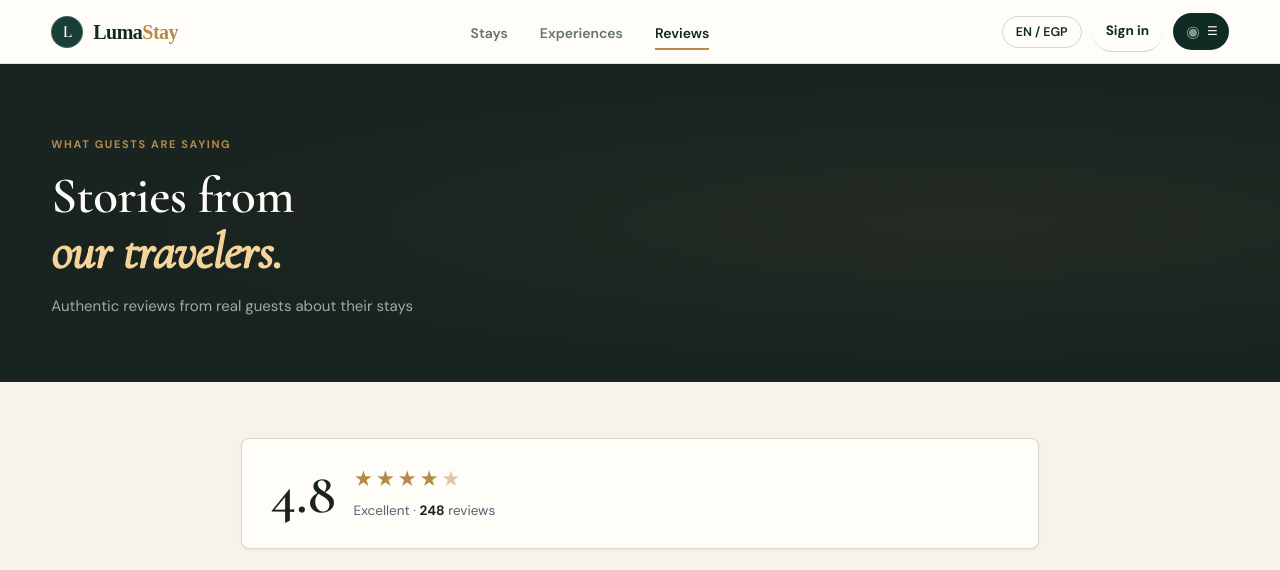
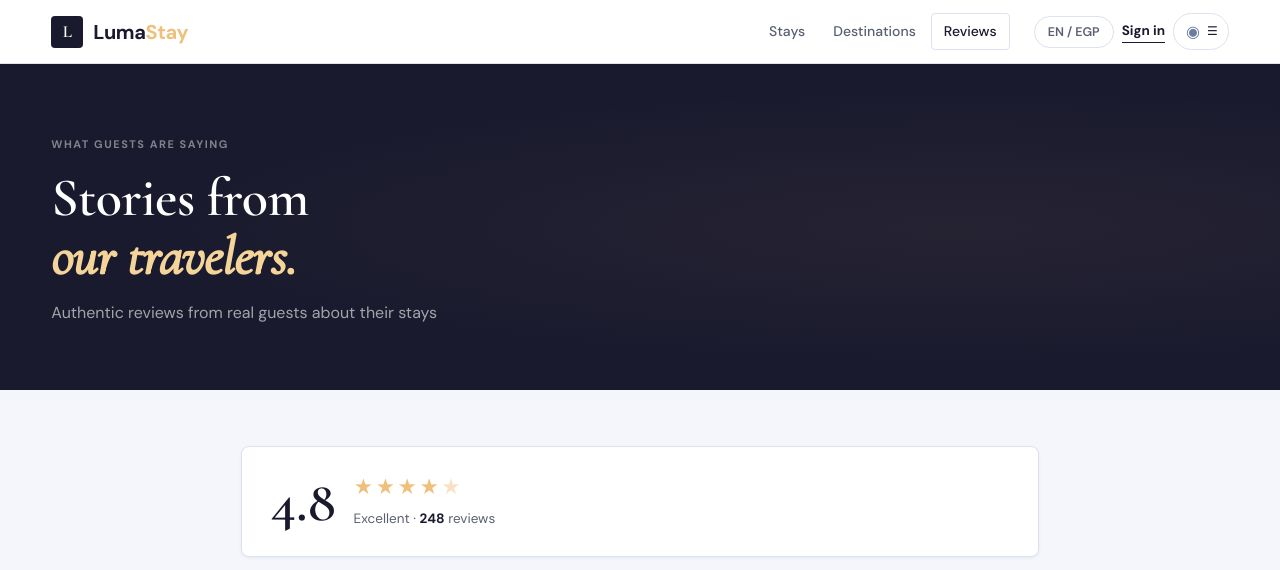
Before and after one commit to dimyanaehab/Hotel-Reservation-System, a plain HTML site: page frontend/reviews.html in a window 1280 px wide. Shown: the top 570 px of the page. Drawn offline with nearby package versions, Linux system fonts and the light colour scheme; no server answers.

Commit message:
style(frontend): align customer pages with shared theme

```diff
--- a/frontend/css/reviews.css
+++ b/frontend/css/reviews.css
@@ -37,7 +37,7 @@
 }
 .page-hero h1 {
   font-family: 'Cormorant Garamond', 'Playfair Display', Georgia, serif;
-  font-size: clamp(2.2rem, 5vw, 3.4rem);
+  font-size: clamp(2.2rem, 5vw, 3.6rem);
   font-weight: 600;
   color: var(--white);
   letter-spacing: -.5px;
@@ -46,7 +46,7 @@
 }
 .page-hero h1 em { color: var(--gold-2); font-style: italic; }
 .hero-subtitle {
-  font-size: 15px;
+  font-size: 16px;
   color: rgba(255,255,255,.6);
   line-height: 1.6;
   max-width: 480px;
--- a/frontend/js/reviews.js
+++ b/frontend/js/reviews.js
@@ -59,7 +59,7 @@ function renderReviews() {
         return;
     }
 
-    list.style.display = "block";
+    list.style.display = "flex";
     empty.style.display = "none";
     list.innerHTML = reviews.slice(0, displayedCount).map(createReviewCard).join("");
     more.style.display = displayedCount < reviews.length ? "block" : "none";
--- a/frontend/reviews.html
+++ b/frontend/reviews.html
@@ -9,8 +9,7 @@
   <link href="https://fonts.googleapis.com/css2?family=Cormorant+Garamond:ital,wght@0,400;0,600;1,400&family=DM+Sans:wght@400;500;600;700&display=swap" rel="stylesheet">
   <link href="https://cdn.jsdelivr.net/npm/bootstrap@5.3.3/dist/css/bootstrap.min.css" rel="stylesheet">
   <link rel="stylesheet" href="css/style.css">
-  <link rel="stylesheet" href="css/reviews.css">
-  <link rel="stylesheet" href="css/premium.css">
+  <link rel="stylesheet" href="css/reviews.css?v=20260908">
 </head>
 <body>
   <header class="site-header">
@@ -20,7 +19,7 @@
     </a>
     <nav class="main-nav" aria-label="Main navigation">
       <a href="index.html#stays">Stays</a>
-      <a href="index.html#experiences">Experiences</a>
+      <a href="index.html#destinations">Destinations</a>
       <a class="active" href="reviews.html">Reviews</a>
     </nav>
     <div class="header-actions">
```
Also changed, not shown: frontend/booking-result.html (+0 -1 lines), frontend/booking.html (+0 -1 lines), frontend/my-bookings.html (+0 -1 lines).
